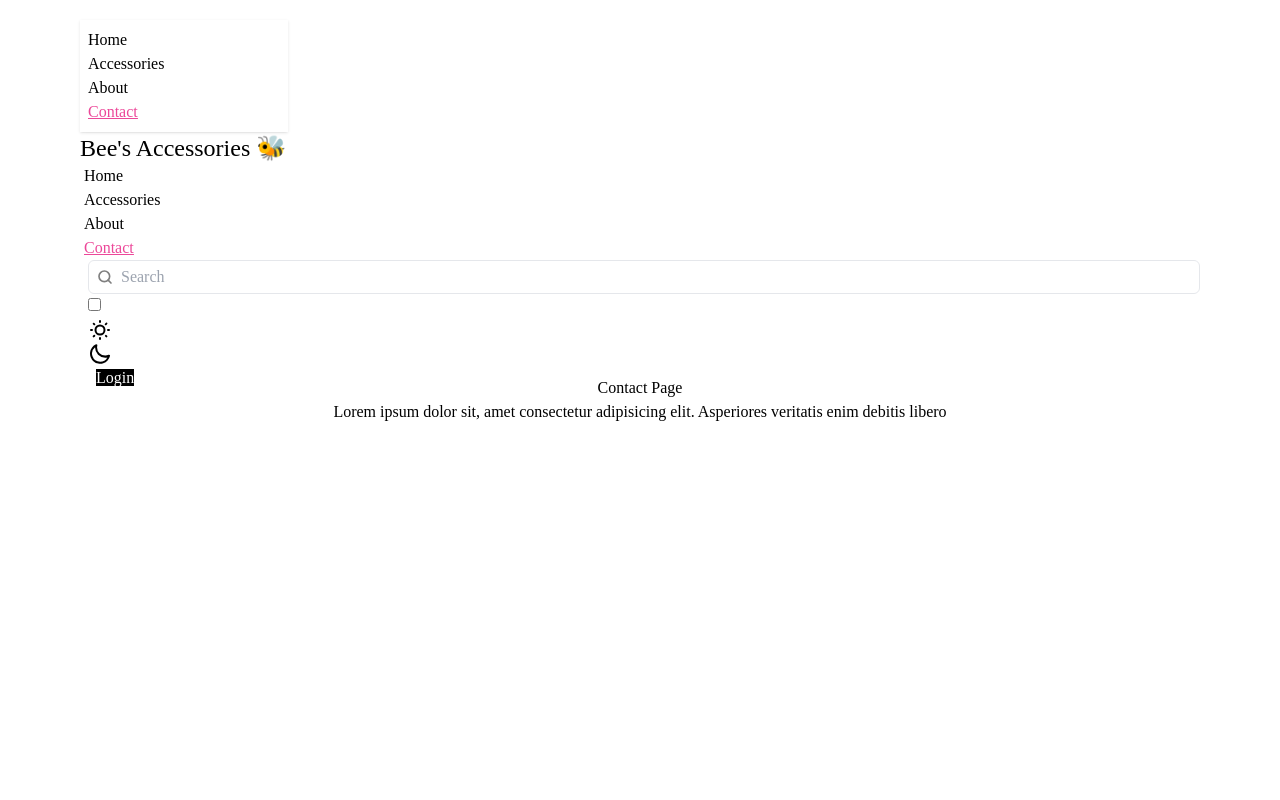
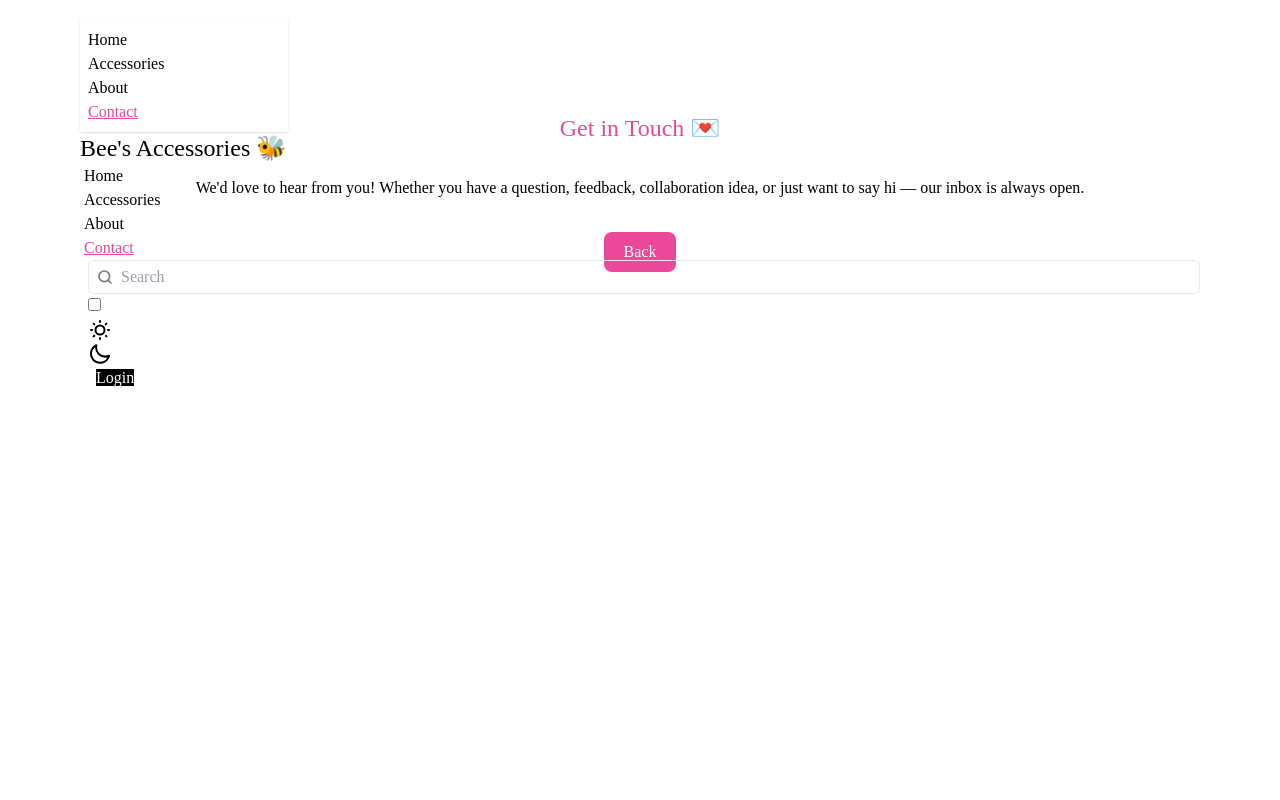
Before and after one commit to bipin-Pariyar2003/Bee-s_Accessories, a React (Vite) app in the folder frontend/: page /contact in a window 1280 px wide. Shown: the top 800 px of the page. Built offline with nearby package versions, Linux system fonts and the light colour scheme; a web font is replaced by a local one.

Commit message:
started contact page

```diff
--- a/frontend/src/views/About/index.jsx
+++ b/frontend/src/views/About/index.jsx
@@ -10,12 +10,12 @@ const About = () => {
     <>
       <div>
         <Navbar />
-        <div className="min-h-screen flex flex-col mt-8 p-20 space-y-20">
+        <div className="min-h-screen flex flex-col mt-8 p-20 space-y-8">
           <h1 className="text-2xl text-center">
             Let’s take you behind the sparkle — get to know{" "}
             <span className="text-pink-500">~Bee’s Accessories!</span>
           </h1>
-          <div className="flex flex-col items-center space-y-4 justify-center">
+          <div className="flex flex-col items-center space-y-2 justify-center">
             <div>
               <p>
                 Or let's Shop your favourite{" "}
--- a/frontend/src/views/Contact/index.jsx
+++ b/frontend/src/views/Contact/index.jsx
@@ -1,17 +1,25 @@
 import React from "react";
 import Navbar from "../../components/Navbar";
 import Footer from "../../components/Footer";
+import { useNavigate } from "react-router-dom";
 
 const Contact = () => {
+  const navigate = useNavigate();
   return (
     <>
       <Navbar />
-      <div className="min-h-screen flex flex-col items-center justify-center">
-        <h1>Contact Page</h1>
+      <div className="min-h-screen flex flex-col space-y-8 items-center mt-28">
+        <h1 className="text-2xl text-pink-500">Get in Touch 💌</h1>
         <p>
-          Lorem ipsum dolor sit, amet consectetur adipisicing elit. Asperiores veritatis
-          enim debitis libero
+          We'd love to hear from you! Whether you have a question, feedback, collaboration
+          idea, or just want to say hi — our inbox is always open.
         </p>
+        <button
+          className="bg-pink-500 text-white px-5 py-2 hover:bg-pink-600 rounded-lg"
+          onClick={() => navigate("/")}
+        >
+          Back
+        </button>
       </div>
       <Footer />
     </>
```
